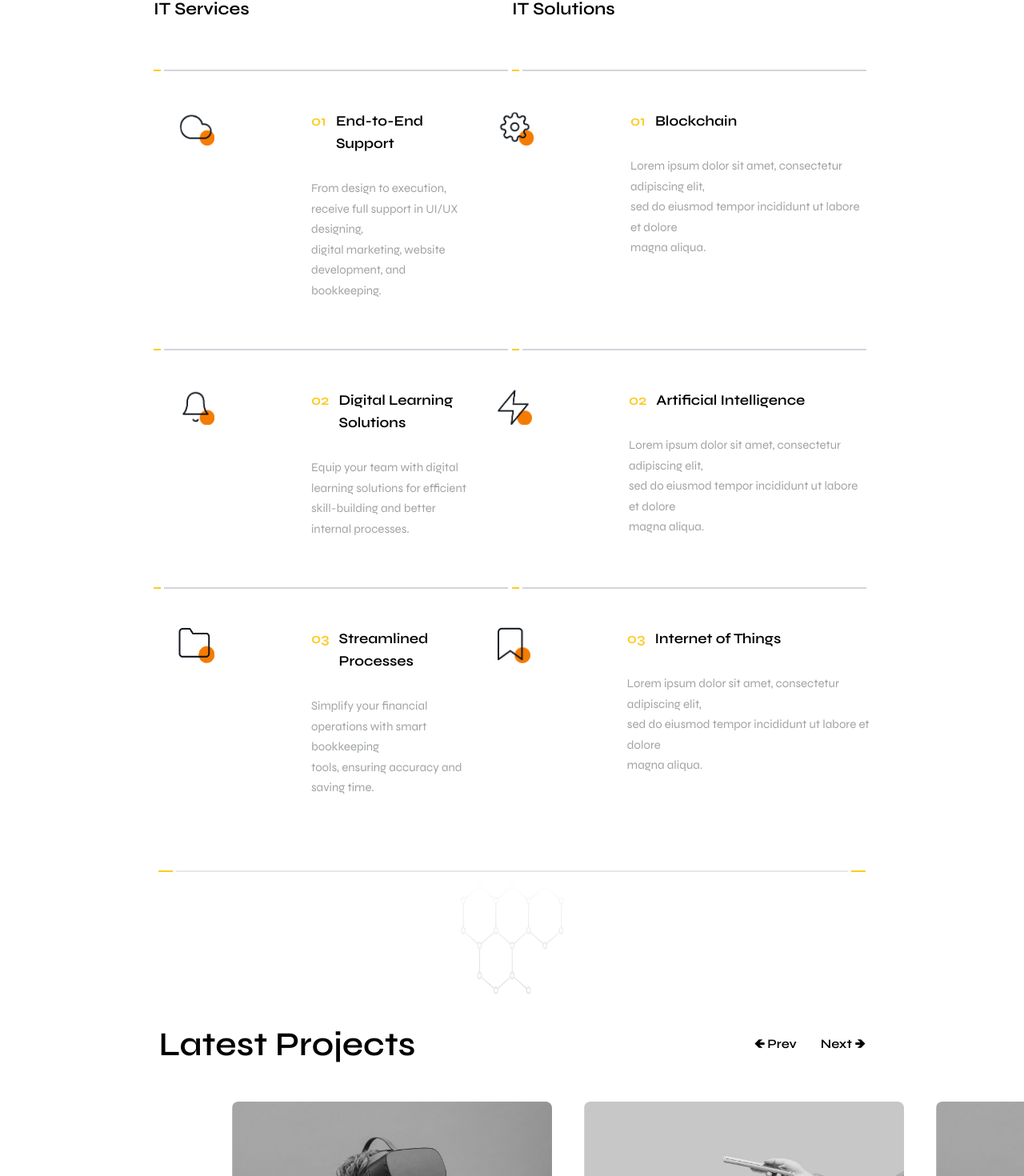
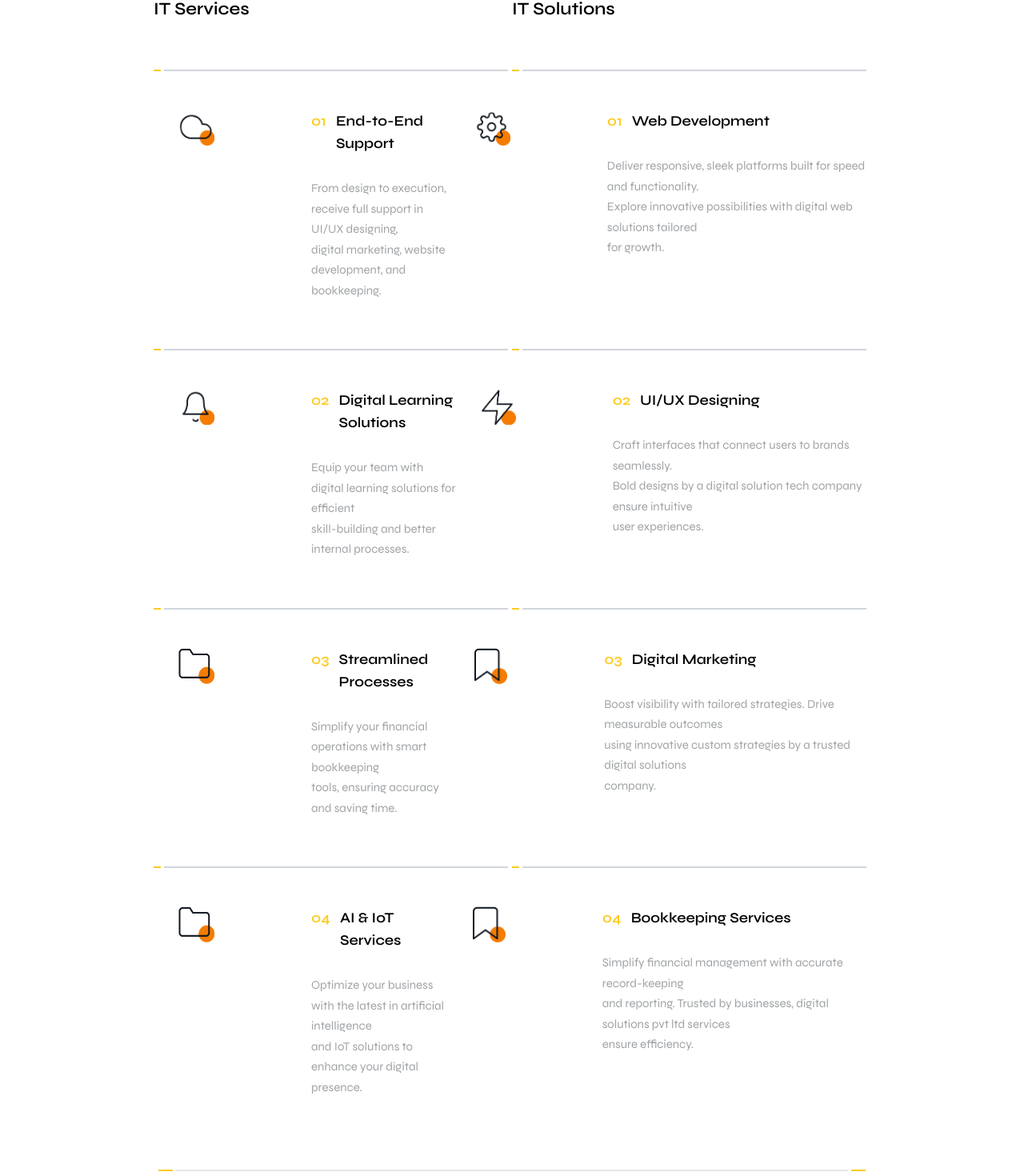
Before and after one commit to Mustajaaab/Northine, a React (Vite) app: page / in a window 1280 px wide. Shown: the part 1356-2826 px from the top of the page at 80% size. Built offline with nearby package versions, Linux system fonts and the light colour scheme; a web font is replaced by a local one.

Commit message:
content updated

```diff
--- a/src/components/Footer/index.jsx
+++ b/src/components/Footer/index.jsx
@@ -188,7 +188,7 @@ function Footer() {
                 <img src={No9} alt="" className='w-[140px] h-[40px] mt-32' />
                 <div className='flex justify-between items-center'>
                     <div>
-                        <p className='text-white/50 font-normal font-syne leading-[25px] text-[15px] mt-[38px]'> Got dreams? Let&apos;s discuss how to make them a reality. Connect now, and let&apos;s create something extraordinary together.</p>
+                        <p className='text-white/50 font-normal font-syne leading-[25px] text-[15px] mt-[38px]'> Offering top-notch services in UI/UX Designing, Web Development, <br />Digital Marketing, and Bookkeeping to help businesses thrive with <br />creativity, precision, and strategy</p>
                         <div className='flex mt-[48px] gap-14'>
                             <div className='flex items-center gap-2'>
                                 <img src={Googleplay} alt="" className='w-8 h-8' />
@@ -208,13 +208,9 @@ function Footer() {
                     </div>
 
                     <div>
-                        <h1 className='text-white font-semibold leading-[50px] text-4xl font-syne mt-[30px]'>Join The <span className='text-yellow'>Northnine</span> <br />
+                        <h1 className='text-white font-semibold leading-[50px] text-4xl font-syne mt-[25px]'>Join The <span className='text-yellow'>Northnine</span> <br />
                             Experience</h1>
-                        <p className='font-syne font-normal text-[15px] leading-[25px] text-white/50 mt-[30px]'>Got dreams? Let&apos;s discuss how to make them a reality. Connect now, and let&apos;s create something extraordinary together.</p>
-                    </div>
-                    <div>
-                        <button className='text-[#121820]/30 bg-white font-syne text-[15px] font-normal w-[302px] py-[25px] rounded-full hover:text-yellow ease-in-out duration-300 transition-transform hover:scale-105'>Your Email Address</button> <br />
-                        <button className='mt-2 bg-yellow font-syne text-[15px] font-normal w-[302px] py-[25px] rounded-full hover:text-[#121820]/30 ease-in-out duration-300 transition-transform hover:scale-105'>Subscribe Now</button>
+                        <p className='font-syne font-normal text-[15px] leading-[25px] text-white/50 mt-[30px]'>Stay updated with the latest trends in design, development, <br />marketing, and finance. Contact us now!</p>
                     </div>
                 </div>
                 <div className='flex mt-[120px] pb-3 gap-1'>
--- a/src/components/sec2/index.jsx
+++ b/src/components/sec2/index.jsx
@@ -64,11 +64,9 @@ function Sec2() {
                     <div>
                         <div className='flex gap-3'>
                             <div className='text-[#fdcb22] font-semibold text-lg font-syne'>01</div>
-                            <h2 className='font-semibold font-syne text-lg'>Blockchain</h2>
+                            <h2 className='font-semibold font-syne text-lg'>Web Development</h2>
                         </div>
-                        <p className='text-[#121820]/40 font-syne text-[15px] leading-[25.5px] mt-[30px]'>Lorem ipsum dolor sit amet, consectetur adipiscing elit, <br />
-                        sed do eiusmod tempor incididunt ut labore et dolore <br />
-                        magna aliqua.</p>
+                        <p className='text-[#121820]/40 font-syne text-[15px] leading-[25.5px] mt-[30px]'>Deliver responsive, sleek platforms built for speed and functionality. <br />Explore innovative possibilities with digital web solutions tailored <br /> for growth.</p>
                     </div>
                 </div>
             </div>
@@ -99,11 +97,9 @@ function Sec2() {
                     <div>
                         <div className='flex gap-3'>
                             <div className='text-[#fdcb22] font-semibold text-lg font-syne'>02</div>
-                            <h2 className='font-semibold font-syne text-lg'>Artificial Intelligence</h2>
+                            <h2 className='font-semibold font-syne text-lg'>UI/UX Designing</h2>
                         </div>
-                        <p className='text-[#121820]/40 font-syne text-[15px] leading-[25.5px] mt-[30px]'>Lorem ipsum dolor sit amet, consectetur adipiscing elit, <br />
-                        sed do eiusmod tempor incididunt ut labore et dolore <br />
-                        magna aliqua.</p>
+                        <p className='text-[#121820]/40 font-syne text-[15px] leading-[25.5px] mt-[30px]'>Craft interfaces that connect users to brands seamlessly. <br />Bold designs by a digital solution tech company ensure intuitive <br />user experiences.</p>
                     </div>
                 </div>
             </div>
@@ -135,15 +131,49 @@ function Sec2() {
                     <div>
                         <div className='flex gap-3'>
                             <div className='text-[#fdcb22] font-semibold text-lg font-syne'>03</div>
-                            <h2 className='font-semibold font-syne text-lg'>Internet of Things</h2>
+                            <h2 className='font-semibold font-syne text-lg'>Digital Marketing</h2>
                         </div>
-                        <p className='text-[#121820]/40 font-syne text-[15px] leading-[25.5px] mt-[30px]'>Lorem ipsum dolor sit amet, consectetur adipiscing elit, <br />
-                        sed do eiusmod tempor incididunt ut labore et dolore <br />
-                        magna aliqua.</p>
+                        <p className='text-[#121820]/40 font-syne text-[15px] leading-[25.5px] mt-[30px]'>Boost visibility with tailored strategies. Drive measurable outcomes <br />using innovative custom strategies by a trusted digital solutions <br />company.</p>
+                    </div>
+                </div>
+            </div>
+            <div className="flex mt-[60px] w-full h-5">
+                <div className="flex gap-1 w-full">
+                    <div className="w-[2%] h-[2px] bg-[#fdcb22]"></div>
+                    <div className="w-[96%] h-[2px] bg-gray-300"></div>
+                </div>
+                <div className="flex gap-1 w-full">
+                    <div className="w-[2%] h-[2px] bg-[#fdcb22]"></div>
+                    <div className="w-[96%] h-[2px] bg-gray-300"></div>
+                </div>
+            </div>
+            <div className='flex mt-[30px]'>
+                <div className='flex gap-[121px] w-[50%]'>
+                    <img src={File} alt="" className='w-[45px] h-[45px] ml-[31px]'/>
+                    <div>
+                        <div className='flex gap-3'>
+                            <div className='text-[#fdcb22] font-semibold text-lg font-syne'>04</div>
+                            <h2 className='font-semibold font-syne text-lg'>AI & IoT Services</h2>
+                        </div>
+                        <p className='text-[#121820]/40 font-syne text-[15px] leading-[25.5px] mt-[30px]'>Optimize your business with the latest in artificial intelligence <br />and IoT solutions to enhance your digital presence.
+</p>
+                    </div>
+                </div>
+
+                <div className='flex gap-[121px]'>
+                    <img src={Save} alt="" className='w-[45px] h-[45px] ml-[31px]'/>
+                    <div>
+                        <div className='flex gap-3'>
+                            <div className='text-[#fdcb22] font-semibold text-lg font-syne'>04</div>
+                            <h2 className='font-semibold font-syne text-lg'>Bookkeeping Services</h2>
+                        </div>
+                        <p className='text-[#121820]/40 font-syne text-[15px] leading-[25.5px] mt-[30px]'>Simplify financial management with accurate record-keeping <br />and reporting. Trusted by businesses, digital solutions pvt ltd services <br /> ensure efficiency.</p>
                     </div>
                 </div>
             </div>
         </div>
+
+
         <div className='w-[69%] flex mx-auto mt-[90px] pb-3 gap-1'>
             <div className='w-[2%] h-[2px] bg-[#fdcb22]'></div>
             <div className='w-[96%] h-[2px] bg-[#121820]/10'></div>
--- a/src/components/sec4/index.jsx
+++ b/src/components/sec4/index.jsx
@@ -46,21 +46,16 @@ function Sec4() {
                     Technology
                 </h1>
                 <p className="text-[#121820]/40 font-syne text-[15px] leading-[25.5px]">
-                    It is a long established fact that a reader will be distracted by the
-                    readable content of a <br />
-                    page when looking at its layout. The point of using Lorem Ipsum is
-                    that it has a more- <br />
-                    or-less normal distribution of letters, as opposed to using content
-                    here.
+                Achieve success with digital solution tech. Our digital <br />web solutions improve your online presence. At NorthNine <br />we offer digital learning solutions to boost skills and growth. <br />As a leading digital solutions company, we provide custom solutions <br />to meet your needs. Partner with digital solutions pvt ltd <br />for reliable results.
                 </p>
             </div>
             <div className="w-[69%] mx-auto pt-[89px]">
                 <div className="flex justify-between">
                     {[
-                        { title: "Software Development", index: 0 },
+                        { title: "Digital Marketing", index: 0 },
                         { title: "Web Development", index: 1 },
                         { title: "UI / UX Design", index: 2 },
-                        { title: "App Development", index: 3 },
+                        { title: " Bookkeeping", index: 3 },
                     ].map((skill, idx) => (
                         <div key={idx} className="w-[20%]">
                             <h4 className="font-syne font-semibold text-base">{skill.title}</h4>
@@ -91,41 +86,8 @@ function Sec4() {
                         </div>
                     ))}
                 </div>
-                <div className="flex justify-between mt-[60px]">
-                    {[
-                        { title: "Internet of Things", index: 4 },
-                        { title: "Artificial Intelligence", index: 5 },
-                        { title: "Blockchain", index: 6 },
-                    ].map((skill, idx) => (
-                        <div key={idx} className="w-[20%]">
-                            <h4 className="font-syne font-semibold text-base">{skill.title}</h4>
-                            <div className="flex mt-[30px]">
-                                <div className="flex items-center w-[90%] gap-[1px]">
-                                    <div
-                                        className={`h-[2px] bg-yellow`}
-                                        style={{
-                                            width: `${skillPercentages[skill.index]}%`,
-                                            transition: "width 3s ease-in-out",
-                                        }}
-                                    ></div>
-                                     <div className="w-3 h-3 bg-yellow rounded-full"></div>
-                                    <div
-                                        className={`h-[2px] bg-[#121820]/40`}
-                                        style={{
-                                            width: `${100 - skillPercentages[skill.index]}%`,
-                                            transition: "width 3s ease-in-out",
-                                        }}
-                                    ></div>
-                                </div>
-                                <div className="flex justify-end w-[20%]">
-                                    <p className="font-sans text-[#121820]/40 text-[13px]">
-                                        {skillPercentages[skill.index]}%
-                                    </p>
-                                </div>
-                            </div>
-                        </div>
-                    ))}
-                    <div className="w-[20%] flex justify-center items-end">
+
+                <div className="flex justify-end my-14">
                         <div className="flex items-center gap-[14px] group">
                             <button className="font-syne font-semibold text-base group-hover:text-yellow ease-in-out duration-300 group-hover:scale-110">
                                 More
@@ -134,7 +96,6 @@ function Sec4() {
                                 🡺
                             </button>
                         </div>
-                    </div>
                 </div>
             </div>
             <div className="w-[69%] flex mx-auto mt-[152px] pb-3 gap-1">
```
Also changed, not shown: src/components/sec3/index.jsx (+5 -17 lines), src/components/seemore/seemore.tsx (added, +30 -0 lines), src/components/slider2/index.jsx (+11 -10 lines).
